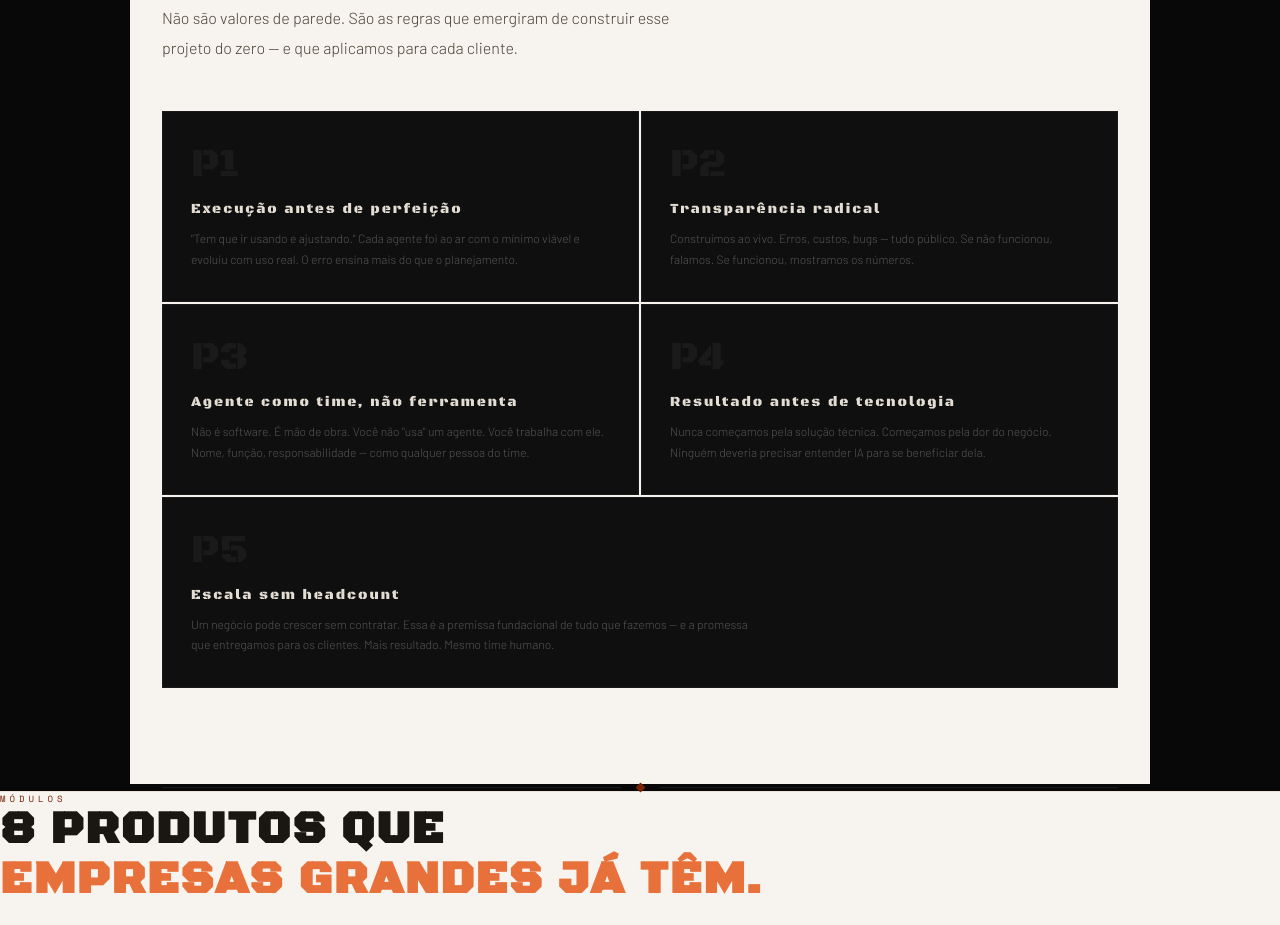
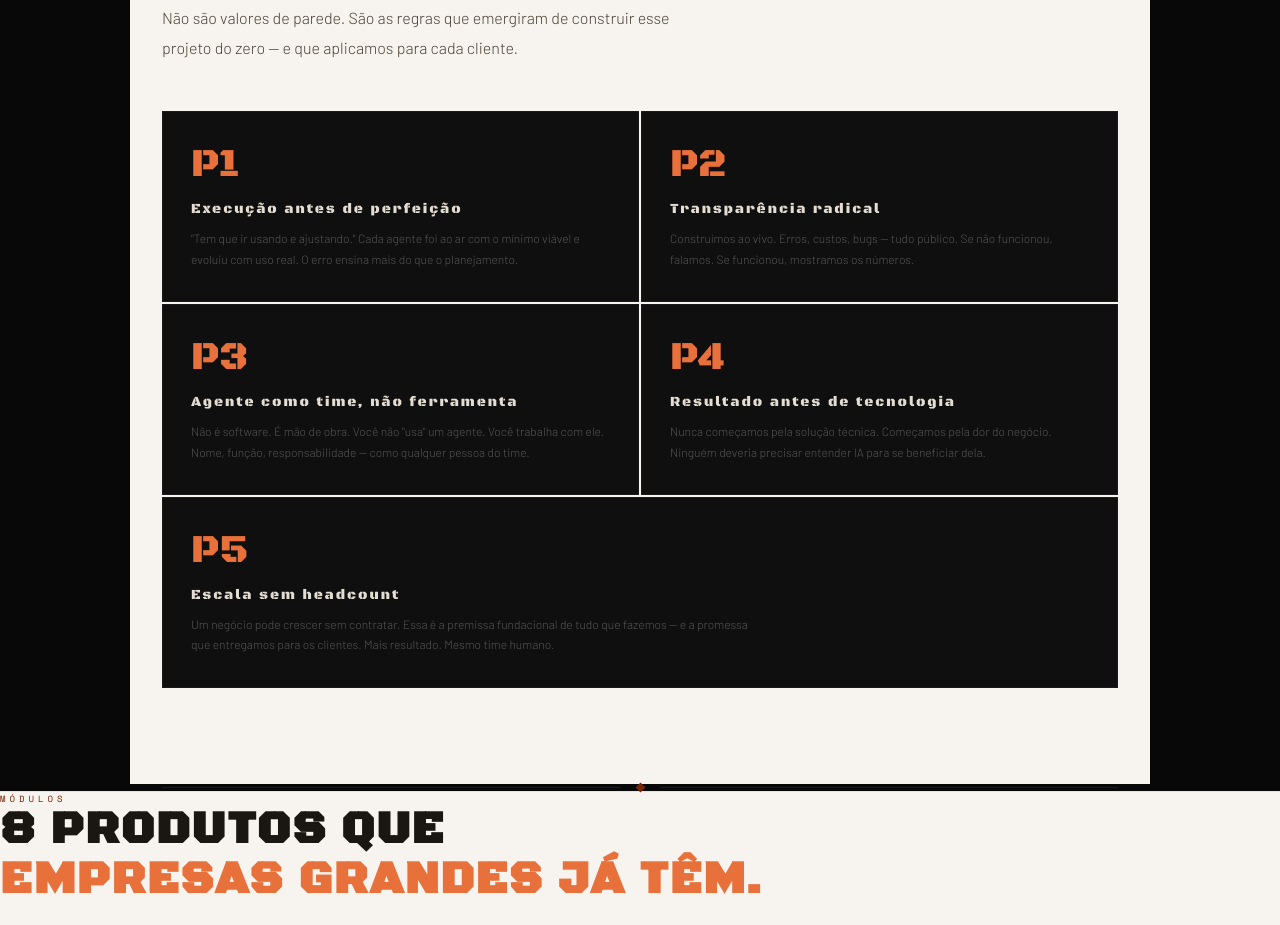
Before and after one commit to 1manarmyproject-del/onemanarmyproject, a plain HTML site: page index-v2.html in a window 1280 px wide. Shown: the part 4702-5627 px from the top of the page. Drawn offline with nearby package versions, Linux system fonts and the light colour scheme; a web font is replaced by a local one.

Commit message:
fix: P1-P5 em laranja — era --iron hard-coded no HTML

```diff
--- a/index-v2.html
+++ b/index-v2.html
@@ -241,27 +241,27 @@ footer{padding:28px 48px;border-top:1px solid var(--iron);display:flex;align-ite
   <p class="sec-body" style="max-width:560px;margin-bottom:48px">Não são valores de parede. São as regras que emergiram de construir esse projeto do zero — e que aplicamos para cada cliente.</p>
   <div style="display:grid;grid-template-columns:1fr 1fr;gap:2px">
     <div style="background:var(--coal);border:1px solid var(--iron);padding:32px 28px">
-      <div style="font-family:Black Ops One,cursive;font-size:40px;color:var(--iron);line-height:1;margin-bottom:16px">P1</div>
+      <div style="font-family:Black Ops One,cursive;font-size:40px;color:var(--fire);line-height:1;margin-bottom:16px">P1</div>
       <div style="font-family:Black Ops One,cursive;font-size:14px;letter-spacing:2px;color:var(--bone);margin-bottom:10px">Execução antes de perfeição</div>
       <div style="font-size:12px;color:var(--ash);line-height:1.7">"Tem que ir usando e ajustando." Cada agente foi ao ar com o mínimo viável e evoluiu com uso real. O erro ensina mais do que o planejamento.</div>
     </div>
     <div style="background:var(--coal);border:1px solid var(--iron);padding:32px 28px">
-      <div style="font-family:Black Ops One,cursive;font-size:40px;color:var(--iron);line-height:1;margin-bottom:16px">P2</div>
+      <div style="font-family:Black Ops One,cursive;font-size:40px;color:var(--fire);line-height:1;margin-bottom:16px">P2</div>
       <div style="font-family:Black Ops One,cursive;font-size:14px;letter-spacing:2px;color:var(--bone);margin-bottom:10px">Transparência radical</div>
       <div style="font-size:12px;color:var(--ash);line-height:1.7">Construímos ao vivo. Erros, custos, bugs — tudo público. Se não funcionou, falamos. Se funcionou, mostramos os números.</div>
     </div>
     <div style="background:var(--coal);border:1px solid var(--iron);padding:32px 28px">
-      <div style="font-family:Black Ops One,cursive;font-size:40px;color:var(--iron);line-height:1;margin-bottom:16px">P3</div>
+      <div style="font-family:Black Ops One,cursive;font-size:40px;color:var(--fire);line-height:1;margin-bottom:16px">P3</div>
       <div style="font-family:Black Ops One,cursive;font-size:14px;letter-spacing:2px;color:var(--bone);margin-bottom:10px">Agente como time, não ferramenta</div>
       <div style="font-size:12px;color:var(--ash);line-height:1.7">Não é software. É mão de obra. Você não "usa" um agente. Você trabalha com ele. Nome, função, responsabilidade — como qualquer pessoa do time.</div>
     </div>
     <div style="background:var(--coal);border:1px solid var(--iron);padding:32px 28px">
-      <div style="font-family:Black Ops One,cursive;font-size:40px;color:var(--iron);line-height:1;margin-bottom:16px">P4</div>
+      <div style="font-family:Black Ops One,cursive;font-size:40px;color:var(--fire);line-height:1;margin-bottom:16px">P4</div>
       <div style="font-family:Black Ops One,cursive;font-size:14px;letter-spacing:2px;color:var(--bone);margin-bottom:10px">Resultado antes de tecnologia</div>
       <div style="font-size:12px;color:var(--ash);line-height:1.7">Nunca começamos pela solução técnica. Começamos pela dor do negócio. Ninguém deveria precisar entender IA para se beneficiar dela.</div>
     </div>
     <div style="background:var(--coal);border:1px solid var(--iron);padding:32px 28px;grid-column:1/-1">
-      <div style="font-family:Black Ops One,cursive;font-size:40px;color:var(--iron);line-height:1;margin-bottom:16px">P5</div>
+      <div style="font-family:Black Ops One,cursive;font-size:40px;color:var(--fire);line-height:1;margin-bottom:16px">P5</div>
       <div style="font-family:Black Ops One,cursive;font-size:14px;letter-spacing:2px;color:var(--bone);margin-bottom:10px">Escala sem headcount</div>
       <div style="font-size:12px;color:var(--ash);line-height:1.7;max-width:560px">Um negócio pode crescer sem contratar. Essa é a premissa fundacional de tudo que fazemos — e a promessa que entregamos para os clientes. Mais resultado. Mesmo time humano.</div>
     </div>
```
